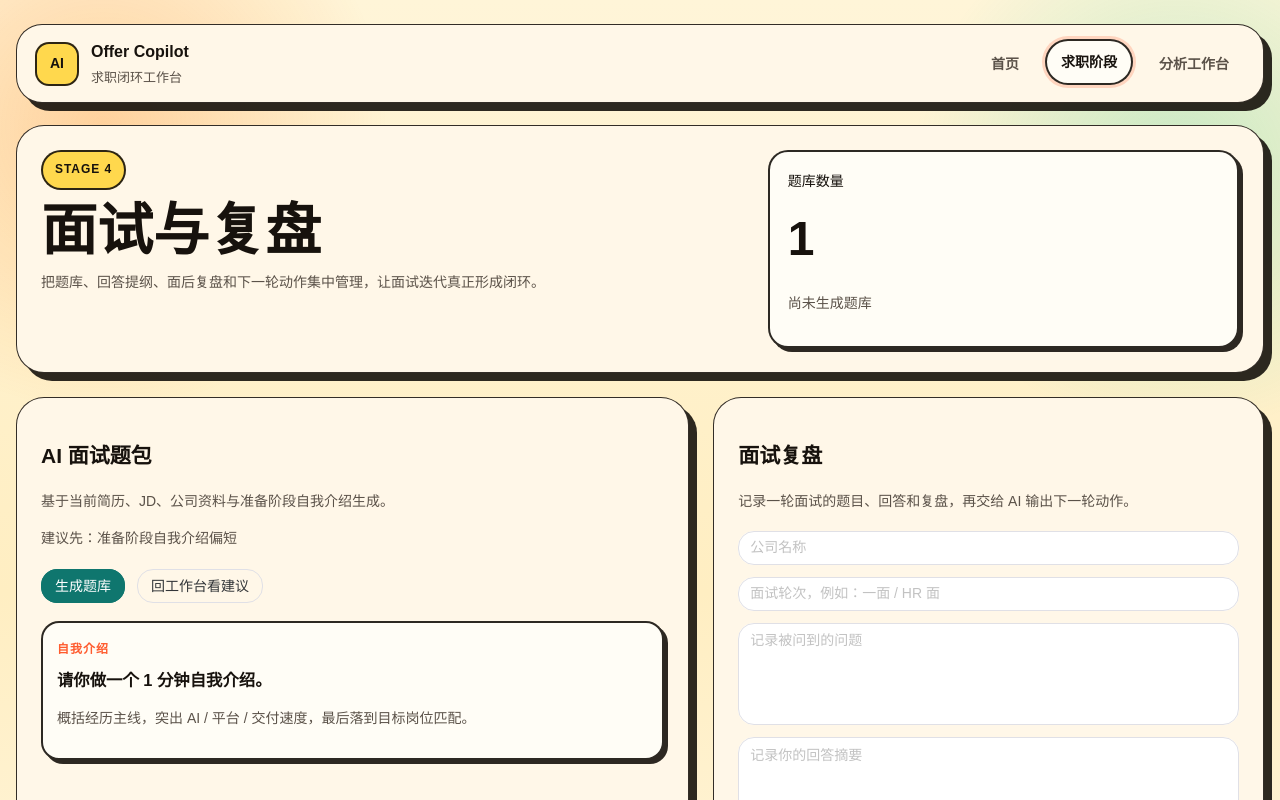
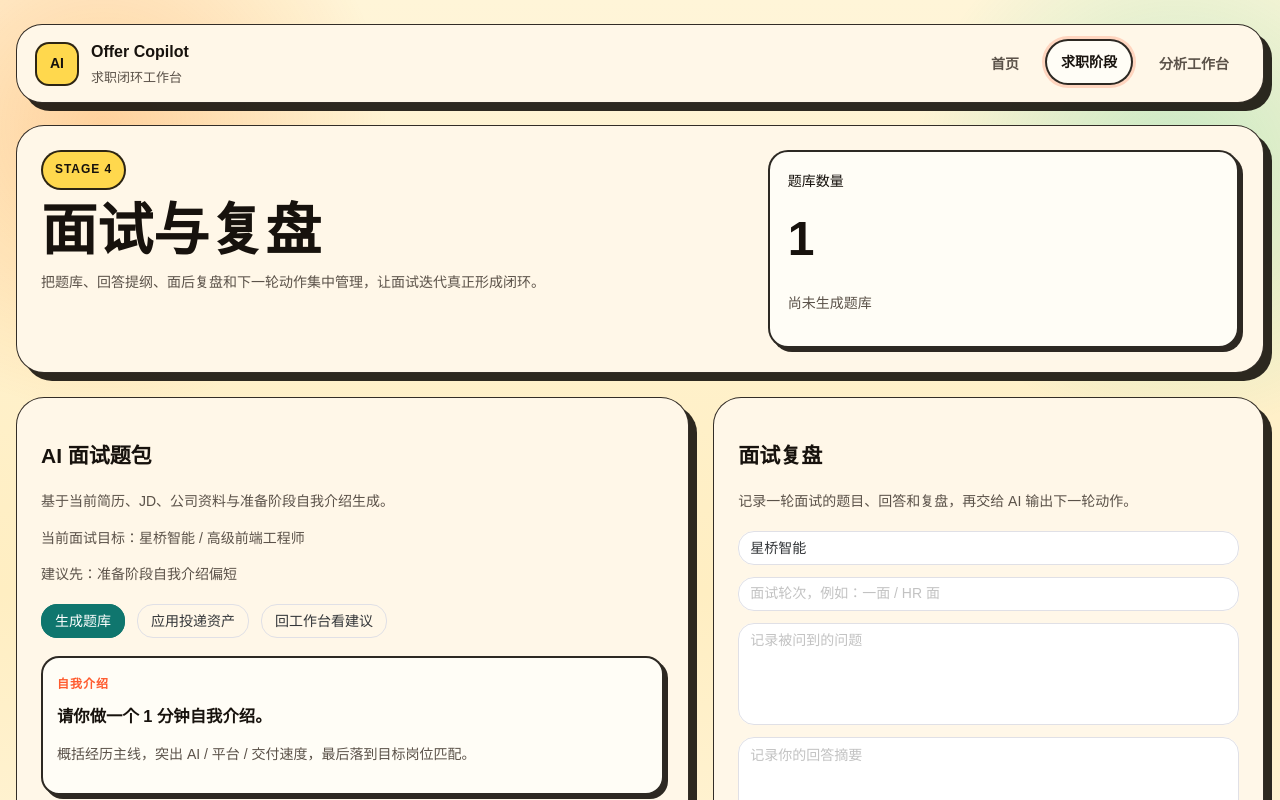
Before and after one commit to tywd/interview-web, a Nuxt app: page /journey/interview in a window 1280 px wide. Shown: the top 800 px of the page. Built offline with nearby package versions, Linux system fonts and the light colour scheme.

Commit message:
feat: connect apply target to interview prep

```diff
--- a/components/InterviewWorkbench.vue
+++ b/components/InterviewWorkbench.vue
@@ -19,11 +19,16 @@
           <h2>AI 面试题包</h2>
           <p>基于当前简历、JD、公司资料与准备阶段自我介绍生成。</p>
         </div>
+        <p v-if="selectedTargetLabel" class="input-hint">当前面试目标：{{ selectedTargetLabel }}</p>
+        <p v-if="applyAdviceHint" class="input-hint">{{ applyAdviceHint }}</p>
         <p v-if="questionPackMetaText" class="ai-meta">{{ questionPackMetaText }}</p>
         <p v-else-if="questionPackHint" class="input-hint">{{ questionPackHint }}</p>
         <div class="stage-actions">
           <NButton data-testid="interview-generate" type="primary" :loading="generatePending" @click="handleGenerate">
             生成题库
+          </NButton>
+          <NButton v-if="canApplyTargetAssets" @click="handleApplyTargetAssets">
+            应用投递资产
           </NButton>
           <NButton tag="a" href="/workspace#phase-interview">回工作台看建议</NButton>
         </div>
@@ -91,7 +96,8 @@ import type { AiResultMeta, InterviewQuestionPackResult, InterviewReviewPayload,
 const message = useMessage()
 const { state, load, setQuestionBank, addSession, setLatestReview } = useInterviewCoach()
 const { state: workspaceState, load: loadWorkspace } = useInterviewTracker()
-const { state: preparationState, load: loadPreparation } = usePreparationPlanner()
+const { state: preparationState, load: loadPreparation, persist: persistPreparation } = usePreparationPlanner()
+const { state: applyState, load: loadApply } = useApplyPlanner()
 const generatePending = ref(false)
 const reviewPending = ref(false)
 const questionPackMeta = ref<AiResultMeta | null>(null)
@@ -100,6 +106,7 @@ const reviewMeta = ref<AiResultMeta | null>(null)
 const interview = computed(() => state.value)
 const workspace = computed(() => workspaceState.value)
 const preparation = computed(() => preparationState.value)
+const apply = computed(() => applyState.value)
 const draft = reactive({
   company: '',
   round: '',
@@ -121,6 +128,24 @@ const questionPackMetaText = computed(() => {
 const reviewMetaText = computed(() => {
   return useAiMetaText(reviewMeta.value)
 })
+const selectedApplication = computed(() =>
+  apply.value.applications.find((item) => item.id === apply.value.selectedApplicationId) || apply.value.applications[0] || null,
+)
+const selectedTargetLabel = computed(() => {
+  if (!selectedApplication.value) {
+    return ''
+  }
+
+  return `${selectedApplication.value.company || '未填写公司'} / ${selectedApplication.value.role || '未填写岗位'}`
+})
+const applyAdviceHint = computed(() => {
+  if (!apply.value.latestAdvice?.tailoredSelfIntro) {
+    return ''
+  }
+
+  return '将优先使用投递阶段生成的定制化自我介绍与当前投递对象生成题包。'
+})
+const canApplyTargetAssets = computed(() => Boolean(selectedApplication.value || apply.value.latestAdvice?.tailoredSelfIntro))
 const questionPackHint = computed(() => {
   const notes: string[] = []
 
@@ -141,7 +166,27 @@ onMounted(() => {
   load()
   loadWorkspace()
   loadPreparation()
+  loadApply()
 })
+
+watch(selectedApplication, (value) => {
+  if (!draft.company && value?.company) {
+    draft.company = value.company
+  }
+}, { immediate: true })
+
+const handleApplyTargetAssets = () => {
+  if (selectedApplication.value?.company) {
+    draft.company = selectedApplication.value.company
+  }
+
+  if (apply.value.latestAdvice?.tailoredSelfIntro) {
+    preparation.value.selfIntro = apply.value.latestAdvice.tailoredSelfIntro
+    persistPreparation()
+  }
+
+  message.success('已应用当前投递对象和定制化自我介绍')
+}
 
 const handleGenerate = async () => {
   if (workspace.value.resumeText.trim().length < 80 || workspace.value.jdText.trim().length < 60) {
@@ -156,9 +201,16 @@ const handleGenerate = async () => {
       body: {
         resume: workspace.value.resumeText,
         jd: workspace.value.jdText,
-        company: workspace.value.companyText,
-        selfIntro: preparation.value.selfIntro,
-        projectHighlights: preparation.value.projectNotes.map((item) => item.title).filter(Boolean),
+        company: [
+          selectedApplication.value?.company && `目标公司：${selectedApplication.value.company}`,
+          selectedApplication.value?.role && `目标岗位：${selectedApplication.value.role}`,
+          workspace.value.companyText,
+        ].filter(Boolean).join('\n'),
+        selfIntro: apply.value.latestAdvice?.tailoredSelfIntro || preparation.value.selfIntro,
+        projectHighlights: [
+          selectedApplication.value?.role || '',
+          ...preparation.value.projectNotes.map((item) => item.title).filter(Boolean),
+        ].filter(Boolean),
       },
     })
     setQuestionBank(result.questionBank)
```
Also changed, not shown: 2 other files (tests, documents, lock files or other folders).
